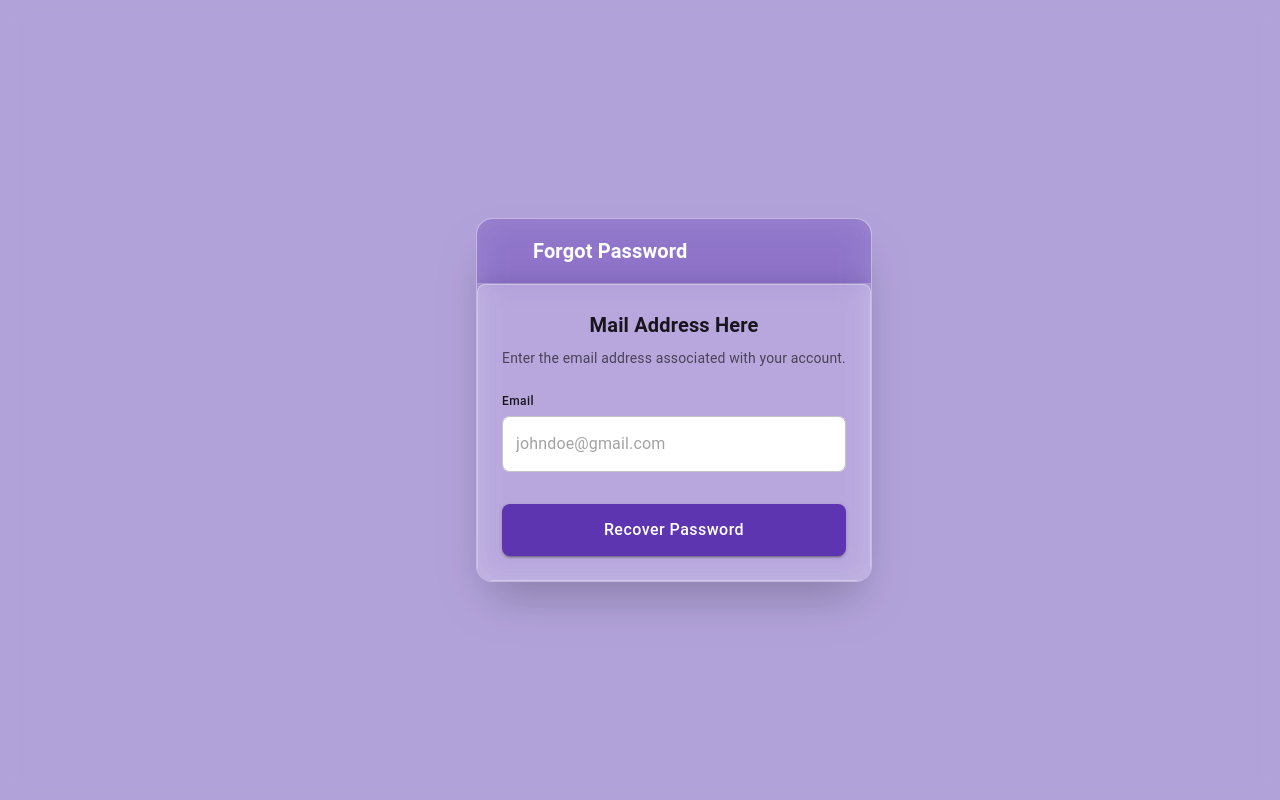
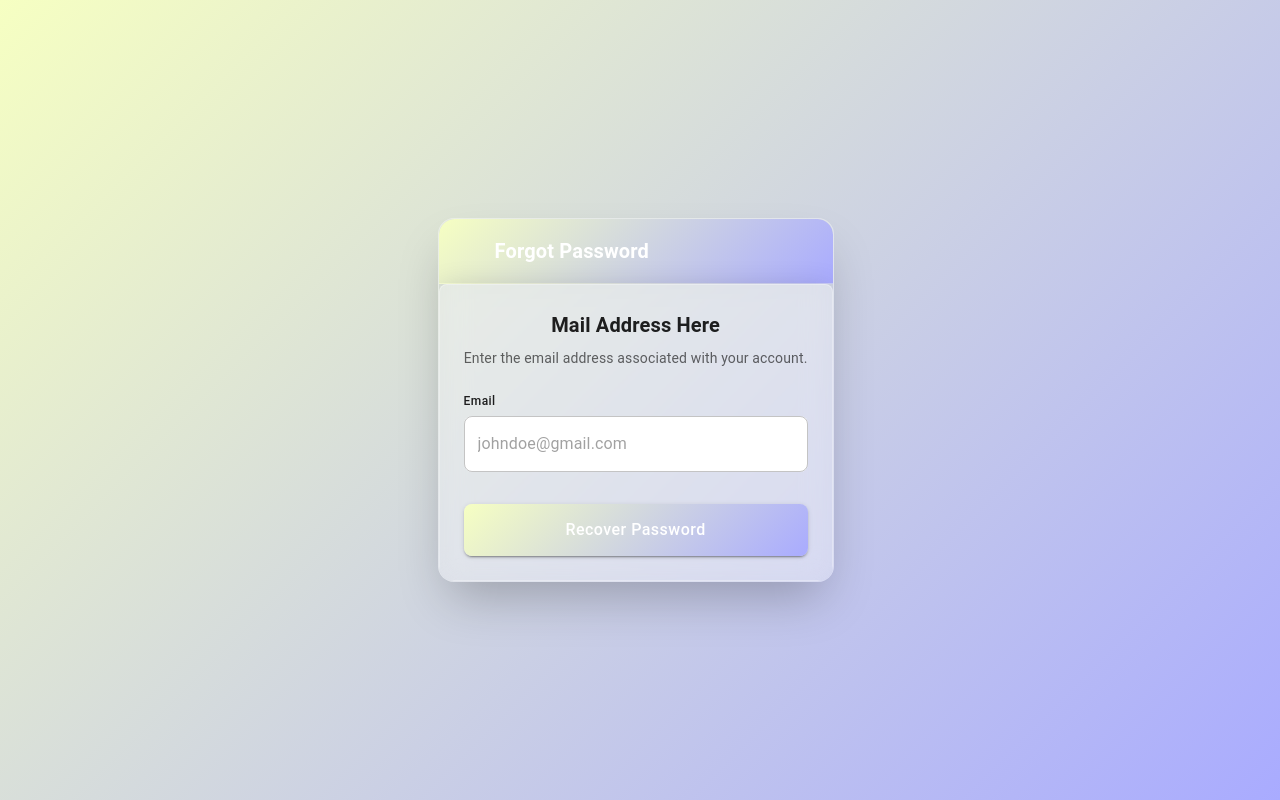
Before and after one commit to Smilingaya/Artissan-website, a React (Vite) app in the folder client/: page /forgot-password in a window 1280 px wide. Built offline with nearby package versions, Linux system fonts and the light colour scheme; no server answers; some icons are missing.

Commit message:
update forgetPassword ui

```diff
--- a/client/src/features/auth/components/common/FormButton.jsx
+++ b/client/src/features/auth/components/common/FormButton.jsx
@@ -11,10 +11,10 @@ const FormButton = ({ children, ...props }) => {
       sx={{
         mt: 2,
         py: 1.5,
-        bgcolor: 'primary.main',
+        background:  "linear-gradient(135deg,rgb(246, 255, 194) 0%,rgb(169, 171, 255) 100%)",
         color: 'white',
         '&:hover': {
-          bgcolor: 'primary.dark',
+          background:  "linear-gradient(135deg,rgb(246, 255, 194) 0%,rgb(169, 171, 255) 100%)",
         },
         borderRadius: 2,
         textTransform: 'none',
--- a/client/src/features/auth/components/common/StepHeader.jsx
+++ b/client/src/features/auth/components/common/StepHeader.jsx
@@ -6,7 +6,7 @@ const StepHeader = ({ title, onBack }) => {
   return (
     <Box
       sx={{
-        backgroundColor: 'rgba(94, 53, 177, 0.3)', // light glass purple
+        background:  "linear-gradient(135deg,rgb(246, 255, 194) 0%,rgb(169, 171, 255) 100%)",
         backdropFilter: 'blur(10px)',
         color: 'white',
         p: 2,
--- a/client/src/features/auth/pages/ForgotPassword.jsx
+++ b/client/src/features/auth/pages/ForgotPassword.jsx
@@ -96,7 +96,7 @@ const ForgotPassword = () => {
   return (
     <Box sx={{
       height: '100vh',
-      backgroundColor: 'rgba(94, 53, 177, 0.4)', // light glass purple
+      background:  "linear-gradient(135deg,rgb(246, 255, 194) 0%,rgb(169, 171, 255) 100%)",
       backdropFilter: 'blur(10px)',
       position: 'relative',
       overflow: 'hidden'
@@ -138,7 +138,7 @@ const ForgotPassword = () => {
       <Box sx={{
         position: 'absolute',
         top: '50%',
-        left: '25%',
+        left: '22%',
         transform: 'translate(-50% , -50%)',
         width: '100%',
         height: '100%',
--- a/client/src/features/home/pages/HP.jsx
+++ b/client/src/features/home/pages/HP.jsx
@@ -238,7 +238,7 @@ const Homepage = () => {
       <Box sx={{ display: "flex", minHeight: "100vh" }}>
         <SideDrawer onCategorySelect={handleCategorySelect} selectedCategory={selectedCategory} />
 
-        <Box sx={{ flexGrow: 1, pl: { xs: 0, sm: '96px' }, pt: '64px' }}>
+        <Box sx={{ flexGrow: 1, pl: { xs: 0, sm: '40px' },pb: { xs: 0, sm: '40px' },pr: { xs: 0, sm: '40px' }, pt: '64px' }}>
           <Box sx={{ p: 2 }}>
             <SearchBar
               value={searchTerm}
@@ -257,7 +257,7 @@ const Homepage = () => {
           {loading ? (
             <Box sx={{ p: 5, textAlign: "center" }}><CircularProgress /></Box>
           ) : (
-            <Box sx={{ p: 2 }}>
+            <Box sx={{ P: 2 }}>
               {showProducts && (
                 <Box mb={3}>
                   <Typography variant="h6">Products ({filteredProducts.length})</Typography>
```
